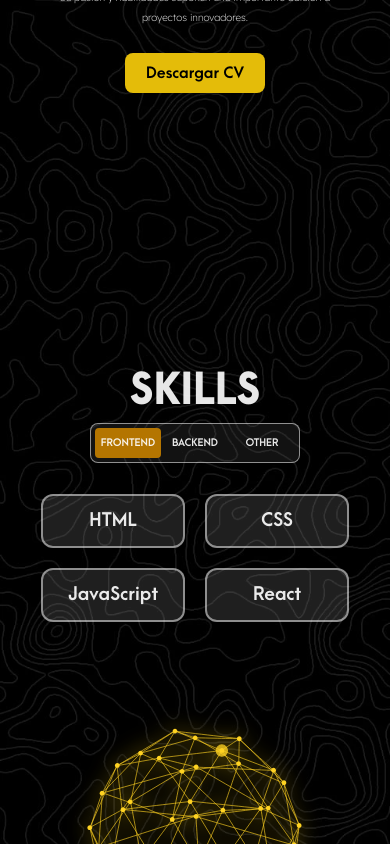
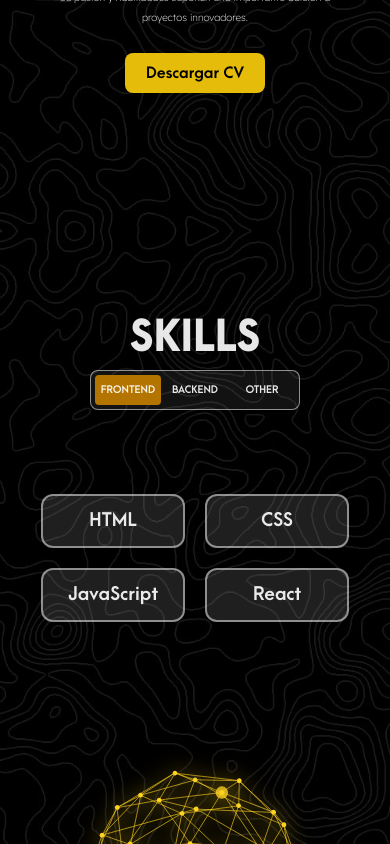
Before and after one commit to gy-toxyc/toxyc-portfolio, a React (Vite) app: page / in a window 390 px wide. Shown: the part 1457-2301 px from the top of the page. Built offline with nearby package versions, Linux system fonts and the light colour scheme.

Commit message:
Fixing some responsive content.

```diff
--- a/src/styles/Skills.css
+++ b/src/styles/Skills.css
@@ -176,7 +176,7 @@
     }
 
     .skills-list {
-        height: 220px;
+        height: 280px;
     }
 }
 
@@ -200,7 +200,7 @@
     }
 
     .skills-list {
-        height: 200px;
+        height: 240px;
     }
 
     .skills-buttons-box {
@@ -229,7 +229,7 @@
 
     .skills-box {
         width: 100%;
-        height: 40%;
+        height: 50%;
 
         gap: 20px;
     }
@@ -239,7 +239,7 @@
     }
 
     .skills-list {
-        height: 50%;
+        height: 30%;
     }
 }
 
@@ -247,4 +247,8 @@
     .skills-box {
         gap: 20px;
     }
+
+    .skills-list {
+        height: 65%;
+    }
 }
```
